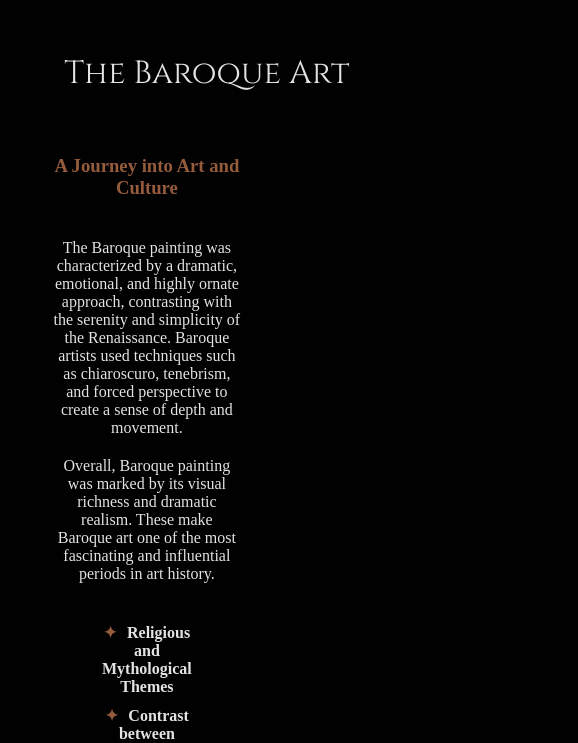
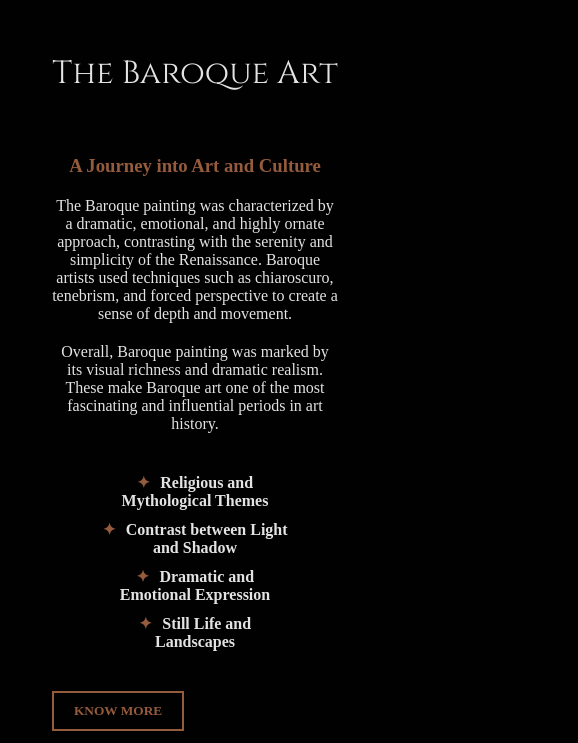
Before and after one commit to larascremin/virtual-gallery, a React (Vite) app: page / in a window 390 px wide. Shown: the part 1244-1987 px from the top of the page, 578 px wide, since content can reach past the window. Built offline with nearby package versions, Linux system fonts and the light colour scheme; a web font is replaced by a local one.

Commit message:
responsive

```diff
--- a/src/footer/Footer.css
+++ b/src/footer/Footer.css
@@ -33,6 +33,5 @@
 }
 
 .right-hand-content {
-  display: flex;
   justify-content: right;
 }
--- a/src/history/History.css
+++ b/src/history/History.css
@@ -4,6 +4,7 @@
   max-width: 1200px;
   margin: 0px auto;
   gap: 100px;
+  padding: 20px;
 }
 
 .history h1 {
@@ -36,3 +37,29 @@
   color: #945b3c;
   font-weight: bold;
 }
+
+@media (max-width: 1040px) {
+  .history {
+    gap: 20px;
+  }
+
+  .history h1 {
+    margin-bottom: 20px;
+  }
+
+  .p-first {
+    padding-top: 20px;
+  }
+}
+
+@media (max-width: 800px) {
+  .history {
+    padding: 100px;
+    display: flex;
+    flex-direction: column;
+  }
+
+  .history img {
+    margin-bottom: 60px;
+  }
+}
--- a/src/home/Home.css
+++ b/src/home/Home.css
@@ -32,3 +32,12 @@
   height: 540px;
   margin-top: 560px;
 }
+
+@media (max-width: 800px) {
+  .title {
+    font-size: 5rem;
+  }
+  .home {
+    background-position: left;
+  }
+}
--- a/src/introduction/Button.css
+++ b/src/introduction/Button.css
@@ -15,3 +15,9 @@
   background-color: #945b3c;
   color: #020102;
 }
+
+@media (max-width: 1100px) {
+  .introduction-button {
+    display: flex;
+  }
+}
--- a/src/introduction/Grid.css
+++ b/src/introduction/Grid.css
@@ -4,3 +4,18 @@
   grid-template-rows: 1fr 1fr 1fr;
   gap: 10px;
 }
+
+@media (max-width: 1100px) {
+  .introduction-img {
+    padding: 0 100px;
+  }
+  .introduction-img img {
+    max-height: 200px;
+  }
+}
+
+@media (max-width: 800px) {
+  .introduction-img {
+    padding: 0 40px;
+  }
+}
--- a/src/introduction/Introduction.css
+++ b/src/introduction/Introduction.css
@@ -41,3 +41,37 @@
   margin-right: 10px;
   color: #945b3c;
 }
+
+@media (max-width: 1200px) {
+  .introduction {
+    gap: 60px 20px;
+  }
+
+  .introduction ul {
+    margin: 40px;
+  }
+}
+
+@media (max-width: 1100px) {
+  .introduction {
+    display: flex;
+    flex-direction: column;
+    gap: 60px 20px;
+    padding: 20px 100px;
+    text-align: center;
+  }
+
+  .introduction ul {
+    margin-bottom: 80px;
+  }
+
+  .introduction h3 {
+    margin-bottom: 20px;
+  }
+}
+
+@media (max-width: 800px) {
+  .introduction {
+    padding: 20px 20px;
+  }
+}
--- a/src/paintings/Filter.css
+++ b/src/paintings/Filter.css
@@ -53,3 +53,21 @@
   color: #945b3c;
   margin: 0px 20px;
 }
+
+@media (max-width: 1040px) {
+  .list {
+    gap: 40px;
+  }
+}
+
+@media (max-width: 800px) {
+  .list {
+    grid-template-columns: 1fr 1fr 1fr;
+  }
+}
+
+@media (max-width: 600px) {
+  .list {
+    grid-template-columns: 1fr 1fr;
+  }
+}
--- a/src/paintings/Paintings.css
+++ b/src/paintings/Paintings.css
@@ -7,4 +7,5 @@
 
 .paintings {
   margin-bottom: 400px;
+  padding: 20px;
 }
--- a/src/timeline/Artist.css
+++ b/src/timeline/Artist.css
@@ -11,3 +11,15 @@
 .artist p {
   margin-bottom: 20px;
 }
+
+@media (max-width: 1000px) {
+  .artist {
+    max-width: 14em;
+  }
+}
+
+@media (max-width: 800px) {
+  .artist {
+    max-width: 20em;
+  }
+}
--- a/src/timeline/Scroll.css
+++ b/src/timeline/Scroll.css
@@ -45,3 +45,56 @@
 .checkpoint:nth-child(even) div::before {
   right: -5.7em;
 }
+
+@media (max-width: 1000px) {
+  .scroll {
+    margin: 0px auto;
+    max-width: 24.15em;
+  }
+
+  .checkpoint:nth-child(odd) {
+    transform: translateX(12em);
+    padding-left: 0;
+  }
+
+  .checkpoint:nth-child(even) {
+    border-right: 2px solid #945b3c;
+    padding-right: 0;
+    transform: translateX(-12em);
+  }
+
+  .checkpoint:nth-child(odd) div::before {
+    left: -4.2em;
+  }
+
+  .checkpoint:nth-child(even) div::before {
+    right: -4.2em;
+  }
+}
+
+@media (max-width: 800px) {
+  .scroll {
+    max-width: 60em;
+    padding: 20px;
+  }
+
+  .checkpoint:nth-child(odd) {
+    border-left: none;
+    padding-left: 0em;
+    transform: translateX(0em);
+  }
+
+  .checkpoint:nth-child(even) {
+    border-right: none;
+    padding-right: 0;
+    transform: translateX(0em);
+  }
+
+  .checkpoint:nth-child(odd) div::before {
+    left: -2.2em;
+  }
+
+  .checkpoint:nth-child(even) div::before {
+    right: -2.2em;
+  }
+}
```
